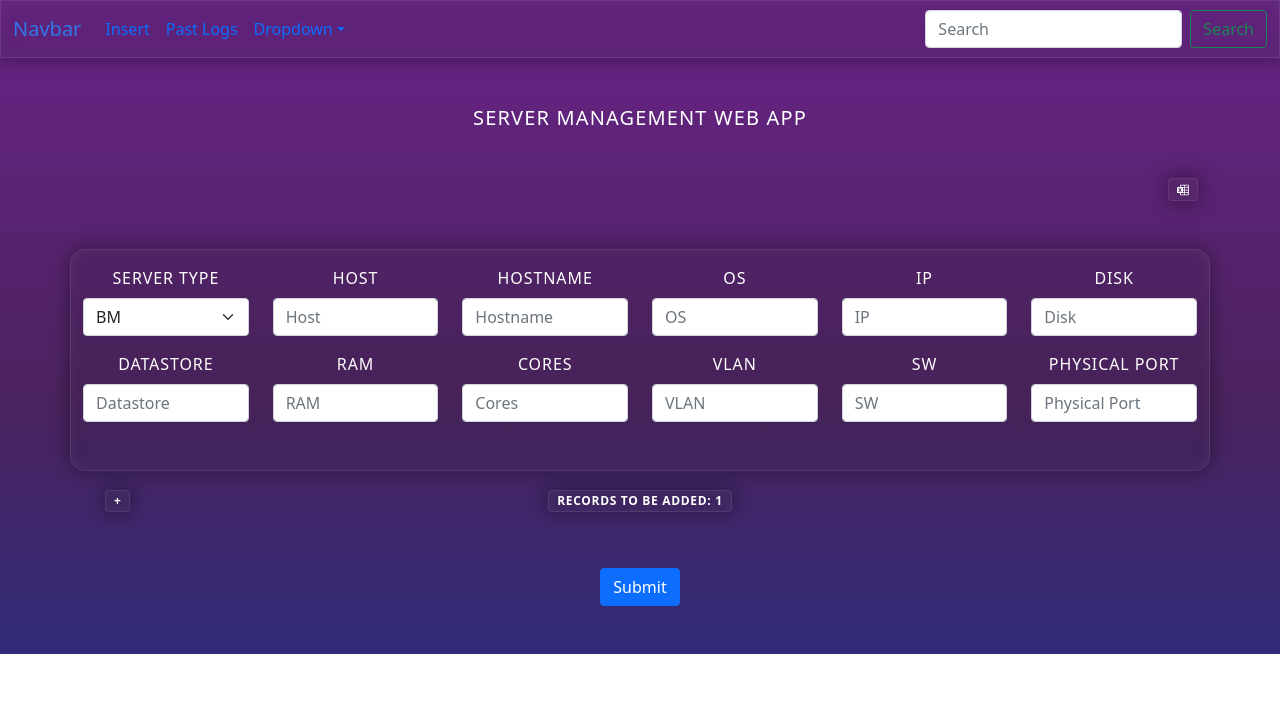
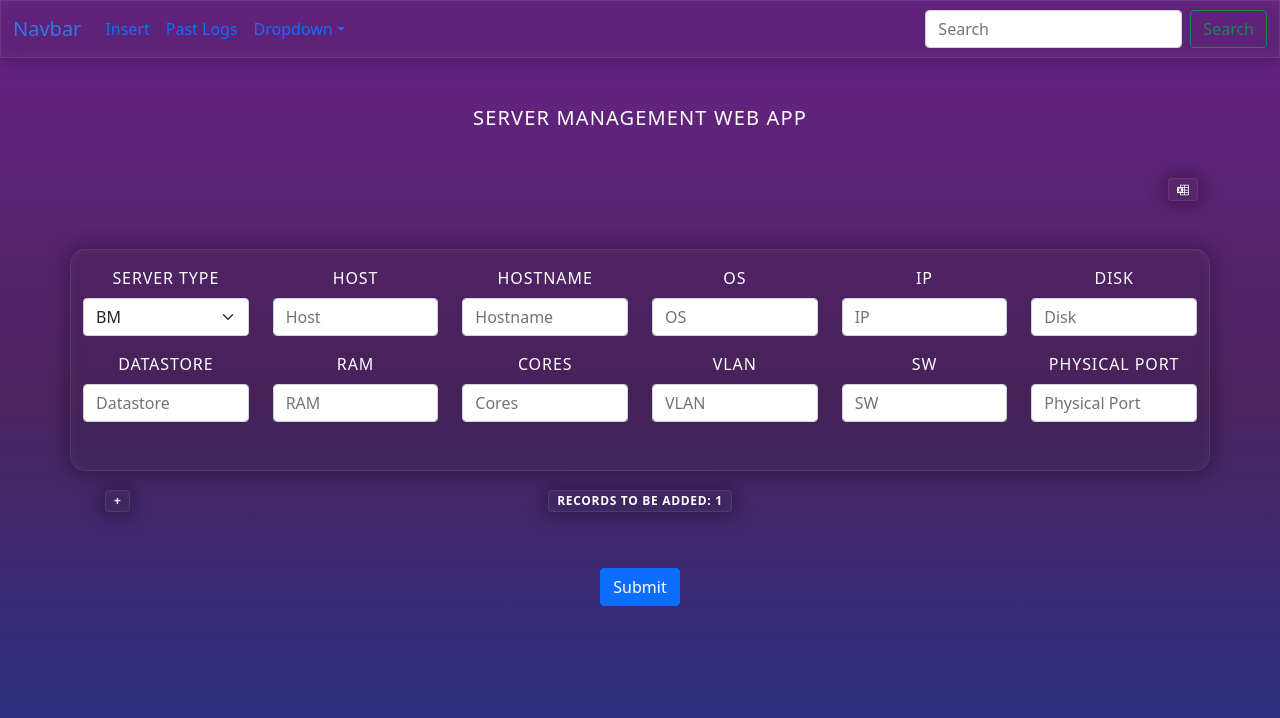
Before and after one commit to kimon2199/serverLogApp, a React (Create React App) app in the folder client/: page / in a window 1280 px wide. Shown: the top 718 px of the page. Built offline with nearby package versions, Linux system fonts and the light colour scheme.

Commit message:
Made the background fullscreen, fixed layout

```diff
--- a/client/src/App.css
+++ b/client/src/App.css
@@ -10,6 +10,7 @@
   );
   background-attachment: fixed;
   height: 100%;
+  min-height: 100vh;
 }
 
 .glass0 {
--- a/client/src/App.js
+++ b/client/src/App.js
@@ -12,12 +12,7 @@ function App() {
     <BrowserRouter>
       <Navbar/>
       <Routes>
-        <Route path="/" element={<InsertPage/>}>
-          {/* <Route index element={<Home />} />
-          <Route path="blogs" element={<Blogs />} />
-          <Route path="contact" element={<Contact />} />
-          <Route path="*" element={<NoPage />} /> */}
-        </Route>
+        <Route path="/" element={<InsertPage/>}/>
         <Route path="/logs" element={<PastLogsPage/>}/>
       </Routes>
     </BrowserRouter>
--- a/client/src/components/pastLogsPage.js
+++ b/client/src/components/pastLogsPage.js
@@ -55,6 +55,7 @@ function PastLogsPage() {
     return (
         <div className="container">
             {cardList}
+            <div className='pt-5'/>
             <ConfirmDelModal show={delModalShow} onHide={() => setDelModalShow(false)} card={cardSpotlight} removeCard={removeCard}/>
             <EditModal show={editModalShow} onHide={() => setEditModalShow(false)} card={cardSpotlight} row={wholeCard} editCard={editCard}/>
         </div>
```
